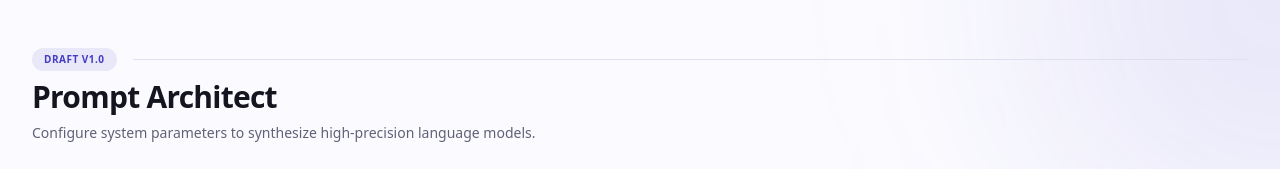
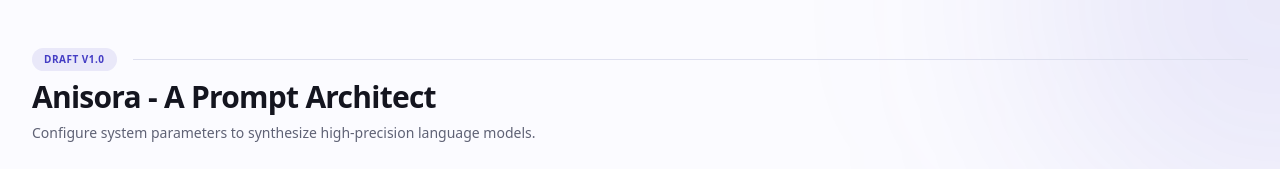
Before and after one commit to anishchaulagain/promptgen-web, a Next.js app: page / in a window 1280 px wide. Shown: the top 169 px of the page. Built offline with nearby package versions, Linux system fonts and the light colour scheme; no server answers.

Commit message:
Define Brand Name

```diff
--- a/app/layout.tsx
+++ b/app/layout.tsx
@@ -13,8 +13,8 @@ const geistMono = Geist_Mono({
 });
 
 export const metadata: Metadata = {
-  title: "Prompt Architect - Generate high-precision prompts for language models",
-  description: "Generate high-precision prompts for language models with Prompt Architect",
+  title: "Anisora - A Prompt Architect",
+  description: "Generate high-precision prompts for language models with Anisora",
 };
 
 export default function RootLayout({
--- a/components/PromptGenerator/PromptGenerator.tsx
+++ b/components/PromptGenerator/PromptGenerator.tsx
@@ -91,7 +91,7 @@ export const PromptGenerator = () => {
             <div className="h-px flex-1 bg-border" />
           </div>
           <h1 className="text-3xl font-bold tracking-tight mb-2 text-foreground">
-            Prompt Architect
+            Anisora - A Prompt Architect
           </h1>
           <p className="text-muted-foreground text-sm max-w-xl">
             Configure system parameters to synthesize high-precision language models.
```
